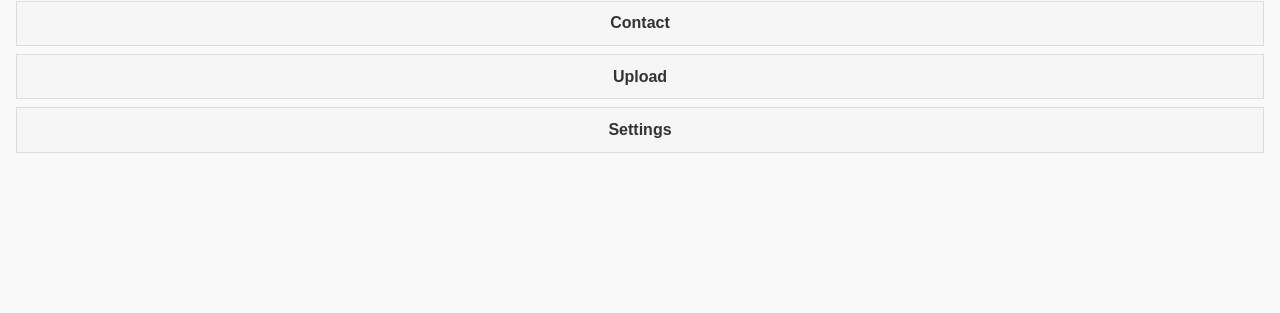
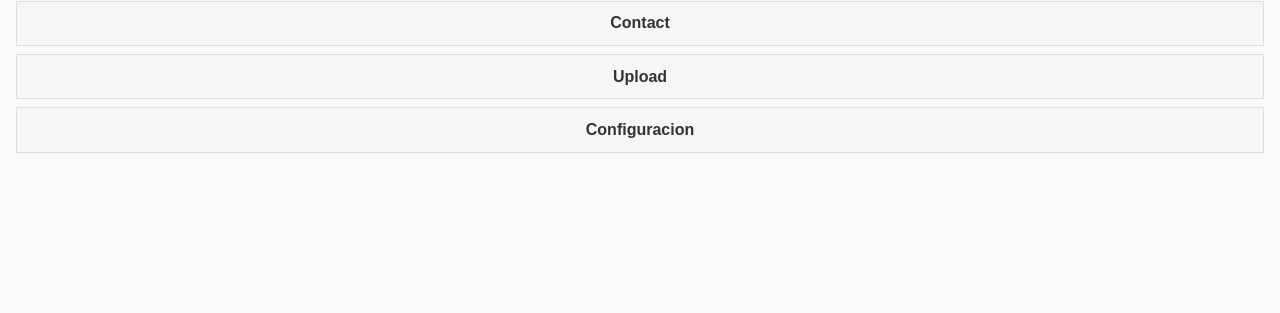
Before and after one commit to guilllermoVillalobosAlvarado/Hello-World, a Jekyll site: the page built from index.html, in a window 1280 px wide. Shown: the part 166-479 px from the top of the page. Built offline with Jekyll 4.4.1, drawn with Linux system fonts in a browser that asks for light colours.

Commit message:
Tradruccion

```diff
--- a/_includes/pages/1-menu.html
+++ b/_includes/pages/1-menu.html
@@ -9,7 +9,7 @@
 		<a href="#gallery" class="ui-btn">Gallery</a>
 		<a href="#contact" class="ui-btn">Contact</a>
 		<a href="#upload" class="ui-btn">Upload</a>
-		<a href="#settings" class="ui-btn">Settings</a>
+		<a href="#settings" class="ui-btn">Configuracion</a>
 	</div><!-- /content -->
 
 	<div data-role="footer" data-position="fixed">
```
